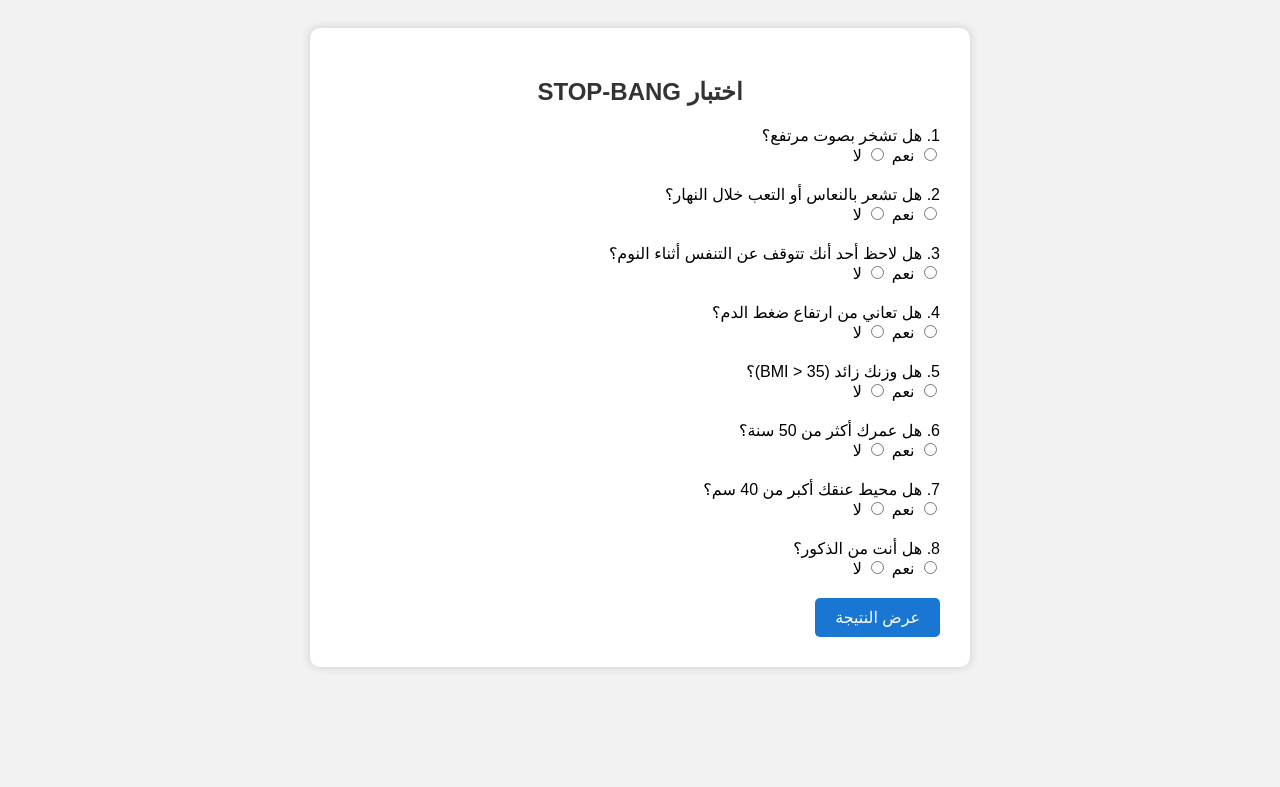
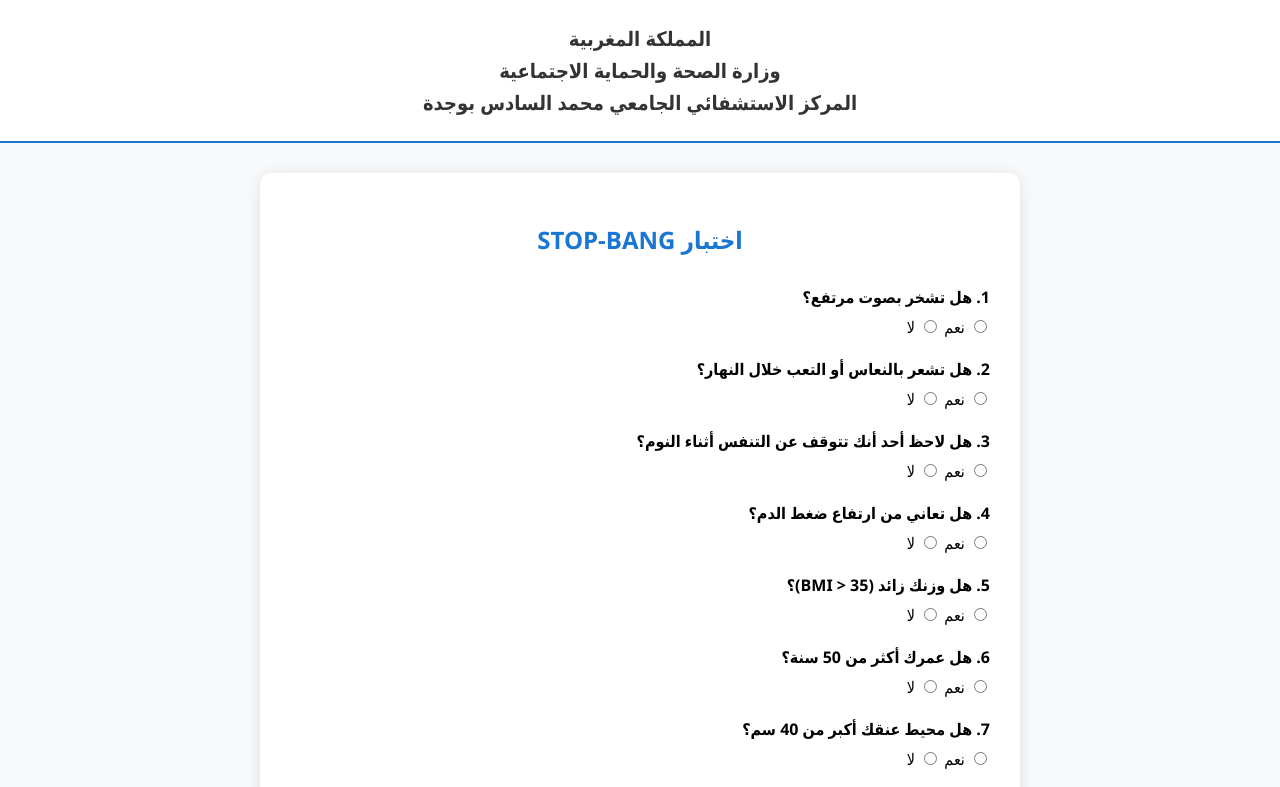
Before and after one commit to mohammedlak/stop-bang-test, a plain HTML site: page index.html in a window 1280 px wide. Shown: the top 787 px of the page. Drawn offline with Linux system fonts and the light colour scheme.

Commit message:
Update index.html

```diff
--- a/index.html
+++ b/index.html
@@ -3,25 +3,38 @@
 <head>
   <meta charset="UTF-8">
   <title>اختبار STOP-BANG</title>
+  <meta name="viewport" content="width=device-width, initial-scale=1.0">
   <style>
     body {
-      font-family: Arial, sans-serif;
+      font-family: 'Segoe UI', Tahoma, Geneva, Verdana, sans-serif;
       direction: rtl;
-      text-align: right;
-      background-color: #f2f2f2;
+      background-color: #f8f9fa;
+      margin: 0;
+      padding: 0;
+    }
+    .header {
+      background-color: #ffffff;
       padding: 20px;
+      text-align: center;
+      border-bottom: 2px solid #1976d2;
+    }
+    .header h1 {
+      font-size: 20px;
+      margin: 5px 0;
+      color: #333;
     }
     .container {
-      max-width: 600px;
-      margin: auto;
+      max-width: 700px;
+      margin: 30px auto;
       background: white;
       padding: 30px;
-      border-radius: 10px;
-      box-shadow: 0 0 10px #ccc;
+      border-radius: 12px;
+      box-shadow: 0 2px 15px rgba(0, 0, 0, 0.1);
     }
     h2 {
       text-align: center;
-      color: #333;
+      color: #1976d2;
+      margin-bottom: 30px;
     }
     .question {
       margin-bottom: 20px;
@@ -29,66 +42,90 @@
     .result {
       margin-top: 30px;
       padding: 20px;
-      background-color: #e8f5e9;
-      border: 1px solid #c8e6c9;
+      background-color: #e3f2fd;
+      border: 1px solid #bbdefb;
       border-radius: 8px;
       display: none;
+      color: #0d47a1;
+      font-weight: bold;
     }
     button {
-      padding: 10px 20px;
-      font-size: 16px;
+      padding: 12px 24px;
+      font-size: 18px;
       background-color: #1976d2;
       color: white;
       border: none;
-      border-radius: 5px;
+      border-radius: 6px;
       cursor: pointer;
+      display: block;
+      margin: 30px auto 0;
     }
     button:hover {
       background-color: #1565c0;
     }
+    label {
+      display: block;
+      margin-bottom: 8px;
+      font-weight: bold;
+    }
+    @media (max-width: 600px) {
+      .container {
+        margin: 10px;
+        padding: 20px;
+      }
+      h2 {
+        font-size: 18px;
+      }
+    }
   </style>
 </head>
 <body>
+  <div class="header">
+    <h1>المملكة المغربية</h1>
+    <h1>وزارة الصحة والحماية الاجتماعية</h1>
+    <h1>المركز الاستشفائي الجامعي محمد السادس بوجدة</h1>
+  </div>
+
   <div class="container">
     <h2>اختبار STOP-BANG</h2>
     <form id="stopBangForm">
       <div class="question">
-        <label>1. هل تشخر بصوت مرتفع؟</label><br>
+        <label>1. هل تشخر بصوت مرتفع؟</label>
         <input type="radio" name="q1" value="1" required> نعم
         <input type="radio" name="q1" value="0"> لا
       </div>
       <div class="question">
-        <label>2. هل تشعر بالنعاس أو التعب خلال النهار؟</label><br>
+        <label>2. هل تشعر بالنعاس أو التعب خلال النهار؟</label>
         <input type="radio" name="q2" value="1" required> نعم
         <input type="radio" name="q2" value="0"> لا
       </div>
       <div class="question">
-        <label>3. هل لاحظ أحد أنك تتوقف عن التنفس أثناء النوم؟</label><br>
+        <label>3. هل لاحظ أحد أنك تتوقف عن التنفس أثناء النوم؟</label>
         <input type="radio" name="q3" value="1" required> نعم
         <input type="radio" name="q3" value="0"> لا
       </div>
       <div class="question">
-        <label>4. هل تعاني من ارتفاع ضغط الدم؟</label><br>
+        <label>4. هل تعاني من ارتفاع ضغط الدم؟</label>
         <input type="radio" name="q4" value="1" required> نعم
         <input type="radio" name="q4" value="0"> لا
       </div>
       <div class="question">
-        <label>5. هل وزنك زائد (BMI &gt; 35)؟</label><br>
+        <label>5. هل وزنك زائد (BMI &gt; 35)؟</label>
         <input type="radio" name="q5" value="1" required> نعم
         <input type="radio" name="q5" value="0"> لا
       </div>
       <div class="question">
-        <label>6. هل عمرك أكثر من 50 سنة؟</label><br>
+        <label>6. هل عمرك أكثر من 50 سنة؟</label>
         <input type="radio" name="q6" value="1" required> نعم
         <input type="radio" name="q6" value="0"> لا
       </div>
       <div class="question">
-        <label>7. هل محيط عنقك أكبر من 40 سم؟</label><br>
+        <label>7. هل محيط عنقك أكبر من 40 سم؟</label>
         <input type="radio" name="q7" value="1" required> نعم
         <input type="radio" name="q7" value="0"> لا
       </div>
       <div class="question">
-        <label>8. هل أنت من الذكور؟</label><br>
+        <label>8. هل أنت من الذكور؟</label>
         <input type="radio" name="q8" value="1" required> نعم
         <input type="radio" name="q8" value="0"> لا
       </div>
```
